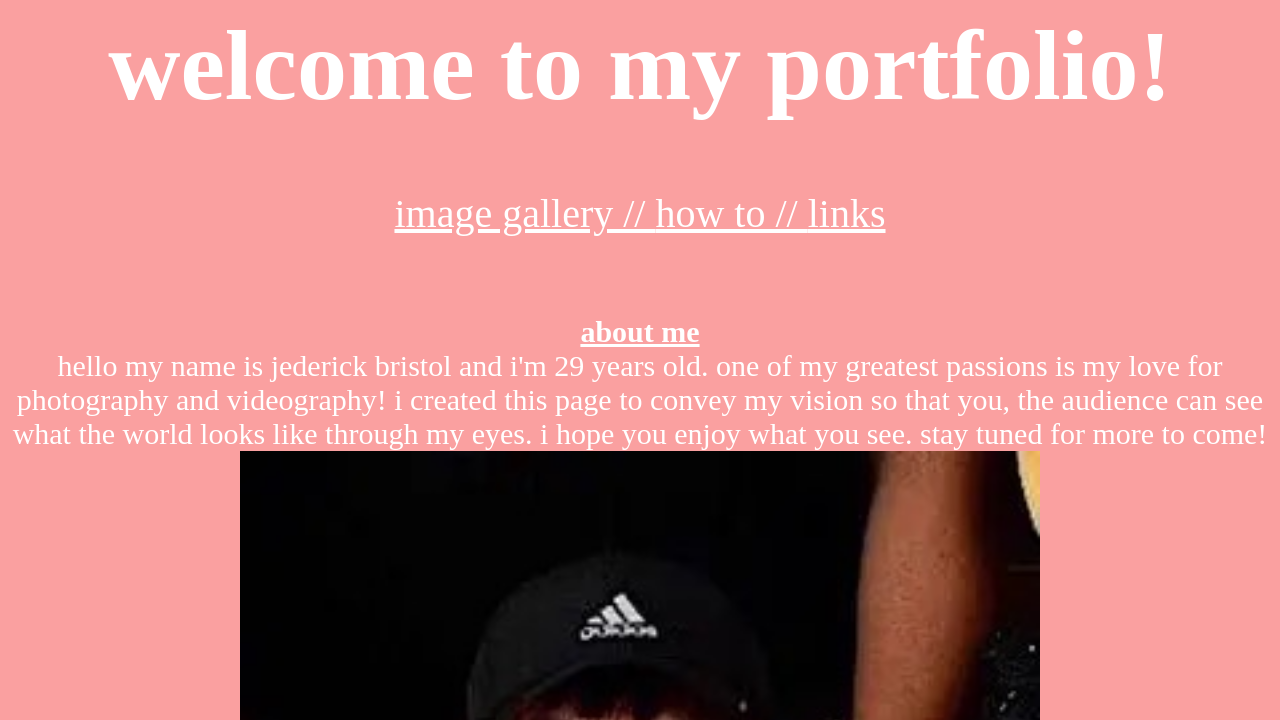
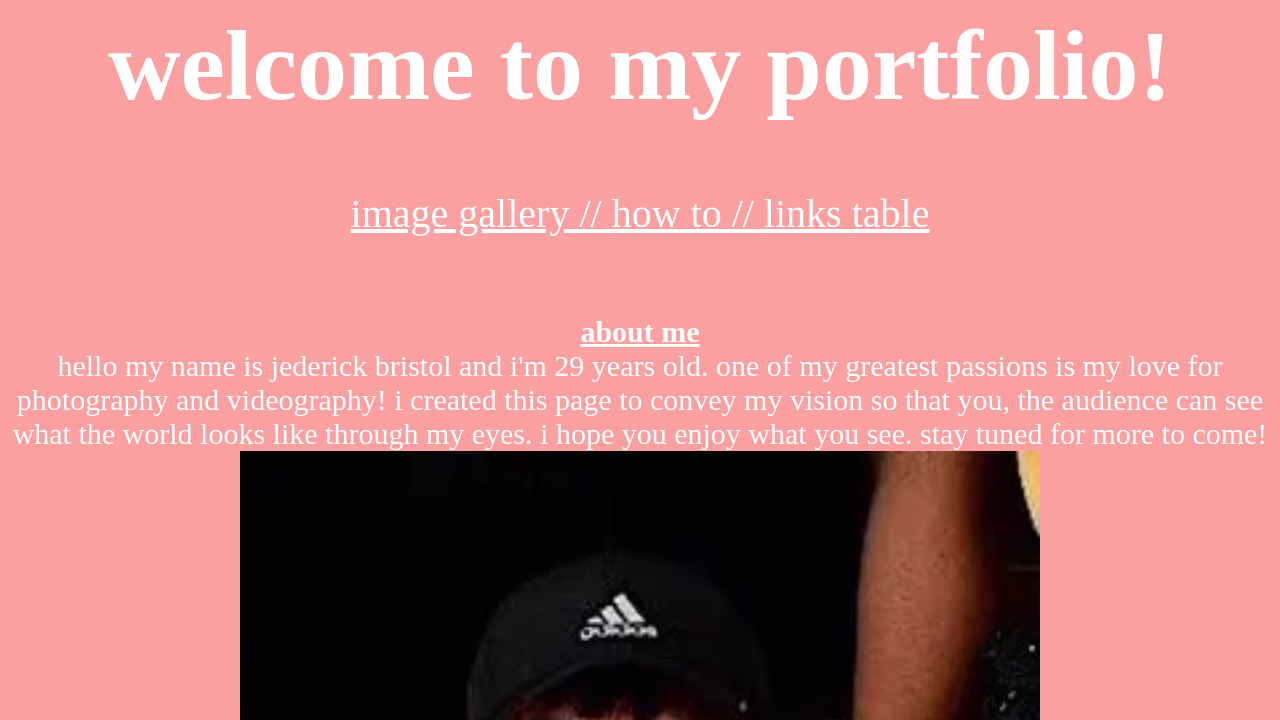
Before and after one commit to jederickb/jederickb.github.io, a plain HTML site: page index.html in a window 1280 px wide. Shown: the top 720 px of the page. Drawn offline with Linux system fonts and the light colour scheme.

Commit message:
Update index.html
table page added

```diff
--- a/index.html
+++ b/index.html
@@ -37,6 +37,9 @@ a {
         <a href="links.html">
         links
     </a>
+    <a href="table.html">
+        table
+    </a>
     </p>
     <br />
 
```
